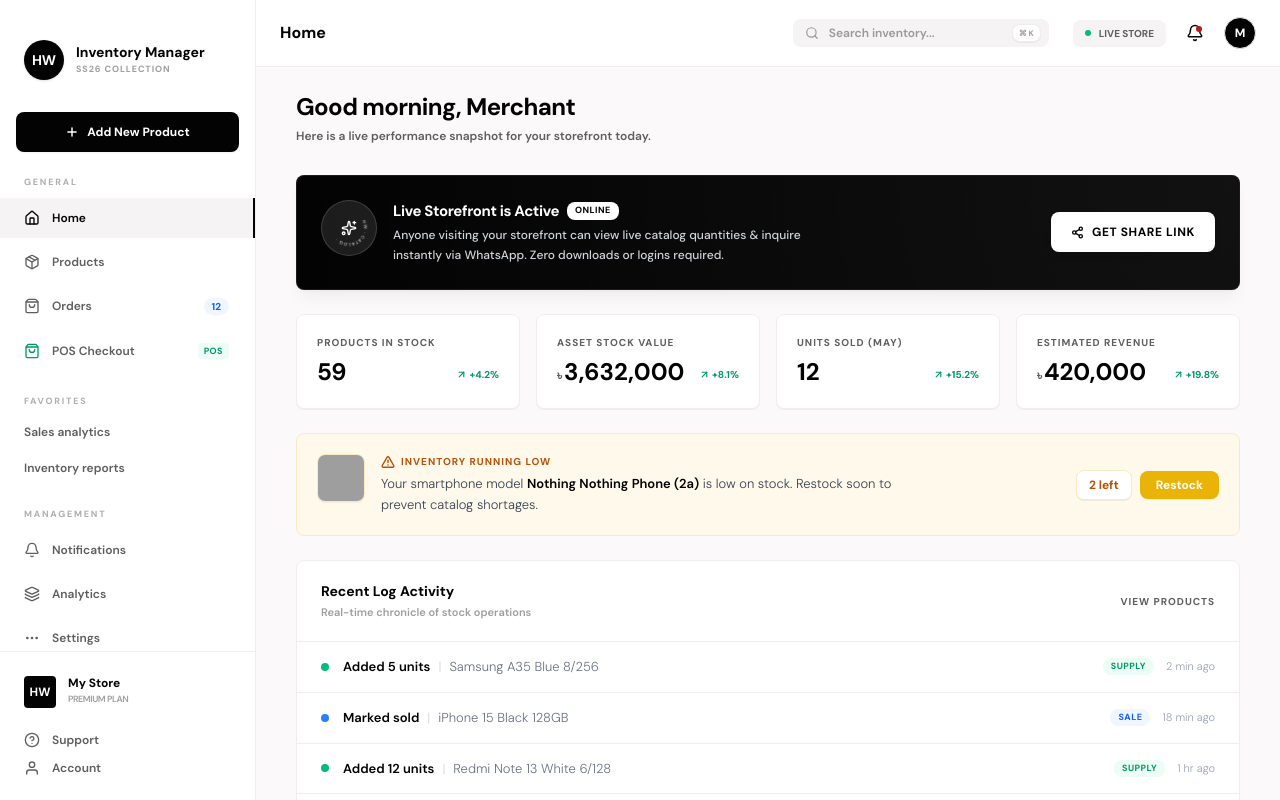
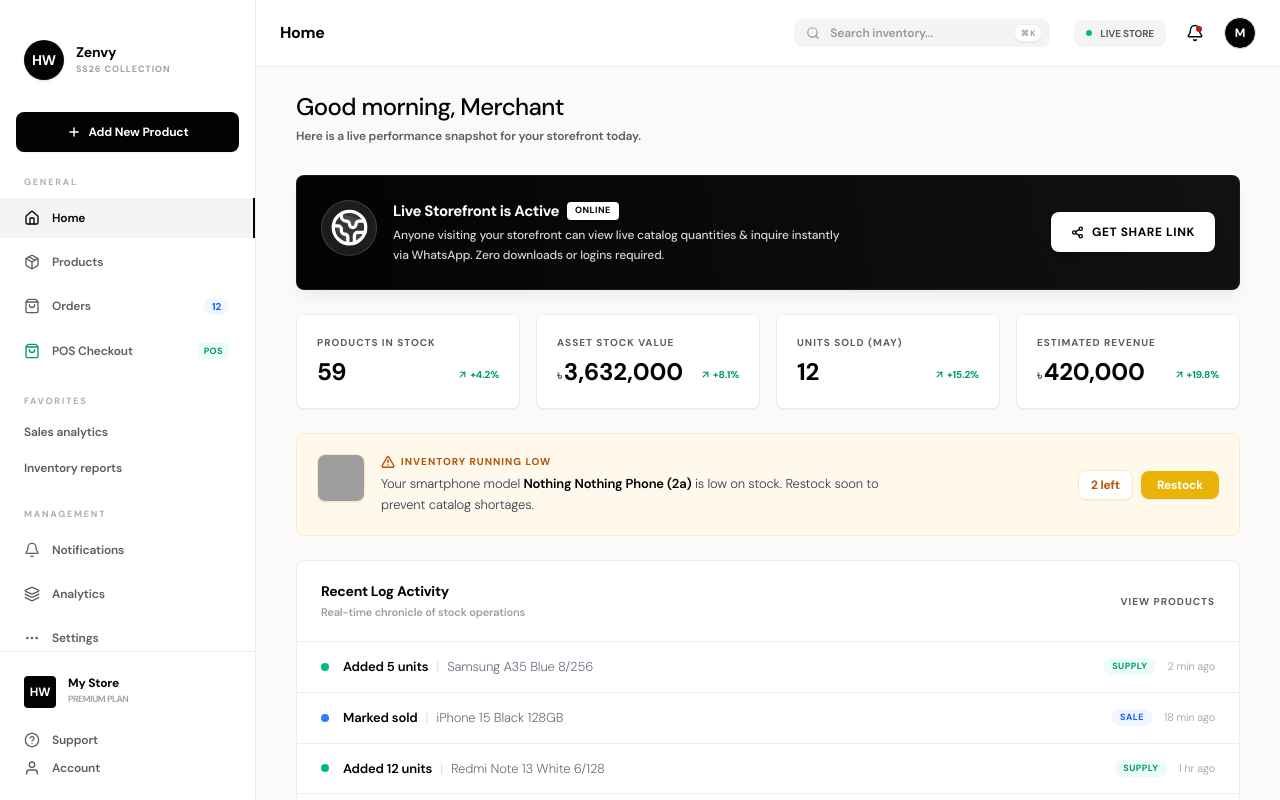
Before and after one commit to wwwredeem2580-blip/new_zenvy, a Next.js app in the folder client/: page /dashboard in a window 1280 px wide. Built offline with nearby package versions, Linux system fonts and the light colour scheme; grey boxes are pictures that could not be loaded.

Commit message:
style(theme): add global font antialiasing and premium legibility optimizations

```diff
--- a/client/src/app/dashboard/page.tsx
+++ b/client/src/app/dashboard/page.tsx
@@ -28,7 +28,11 @@
   ShoppingBag,
   MessageCircle,
   Check,
-  Trash2
+  Trash2,
+  Globe,
+  GlobeLock,
+  WebhookIcon,
+  EarthIcon
 } from 'lucide-react';
 import { useZenvy } from '@/context/ZenvyContext';
 import { SidebarSection, SidebarItem, SidebarSubItem, NavItem } from '@/components/SidebarComponents';
@@ -264,7 +268,7 @@
               {storeName ? storeName.substring(0, 2).toUpperCase() : 'HW'}
             </div>
             <div className="min-w-0">
-              <h1 className="text-[14px] font-bold leading-tight text-[#020302] truncate">Inventory Manager</h1>
+              <h1 className="text-[14px] font-bold leading-tight text-[#020302] truncate">Zenvy</h1>
               <p className="text-[9px] uppercase tracking-widest text-[#5e5e5d] opacity-60 font-bold mt-0.5">SS26 Collection</p>
             </div>
           </div>
@@ -573,7 +577,7 @@
 
                     {/* Welcome Greeting Header */}
                     <div className="flex flex-col gap-1 pb-1">
-                      <h2 className="text-xl md:text-2xl font-bold text-[#020302] tracking-tight font-sans">
+                      <h2 className="text-xl md:text-2xl font-medium text-[#020302] tracking-tight font-sans">
                         {(() => {
                           const hour = new Date().getHours();
                           if (hour < 12) return 'Good morning';
@@ -597,23 +601,23 @@
                       <div className="flex items-start gap-4 relative z-10">
                         {/* Curved Mini Seal Logo Overlay */}
                         <div className="w-14 h-14 rounded-full bg-white/10 border border-white/15 flex items-center justify-center relative select-none flex-shrink-0">
-                          <svg viewBox="0 0 100 100" className="w-full h-full p-0.5 animate-[spin_35s_linear_infinite]">
+                          {/* <svg viewBox="0 0 100 100" className="w-full h-full p-0.5 animate-[spin_35s_linear_infinite]">
                             <path id="miniPath" d="M 20,50 a 30,30 0 1,1 60,0 a 30,30 0 1,1 -60,0" fill="none" />
                             <text className="text-[9px] font-bold fill-white/60 tracking-[0.16em] uppercase">
                               <textPath href="#miniPath" startOffset="50%" textAnchor="middle">
                                 {storeName ? storeName.substring(0, 8) : 'HW'} · CATALOG ·
                               </textPath>
                             </text>
-                          </svg>
+                          </svg> */}
                           <div className="absolute inset-0 flex items-center justify-center">
-                            <Sparkles size={16} className="text-white fill-white/10" />
+                            <EarthIcon size={39} className="text-white fill-white/10" />
                           </div>
                         </div>
 
                         <div className="space-y-1">
                           <p className="text-[15px] font-bold text-white tracking-tight flex items-center gap-2">
                             Live Storefront is Active
-                            <span className="bg-white text-black text-[9px] font-bold uppercase tracking-wider py-0.5 px-2 rounded-sm">
+                            <span className="bg-white text-black text-[9px] font-bold uppercase tracking-wider py-0.5 px-2 rounded-xs">
                               ONLINE
                             </span>
                           </p>
--- a/client/src/app/globals.css
+++ b/client/src/app/globals.css
@@ -136,7 +136,23 @@
   body {
     @apply bg-white font-sans m-0 p-0;
     color: #333333;
+    -webkit-font-smoothing: antialiased;
+    -moz-osx-font-smoothing: grayscale;
+    text-rendering: optimizeLegibility;
+    -webkit-text-size-adjust: 100%;
+    letter-spacing: -0.01em;
   }
+
+  /* Premium Typography Polishment */
+  h1, h2, h3, h4, h5, h6 {
+    text-rendering: optimizeLegibility;
+    letter-spacing: -0.02em;
+  }
+
+  p, span, button, a, input, select, textarea {
+    text-rendering: optimizeLegibility;
+  }
+
   /* Do NOT force serif on all headings — dashboard uses sans-serif headings */
   .font-serif {
     font-family: "Lora", serif;
```
